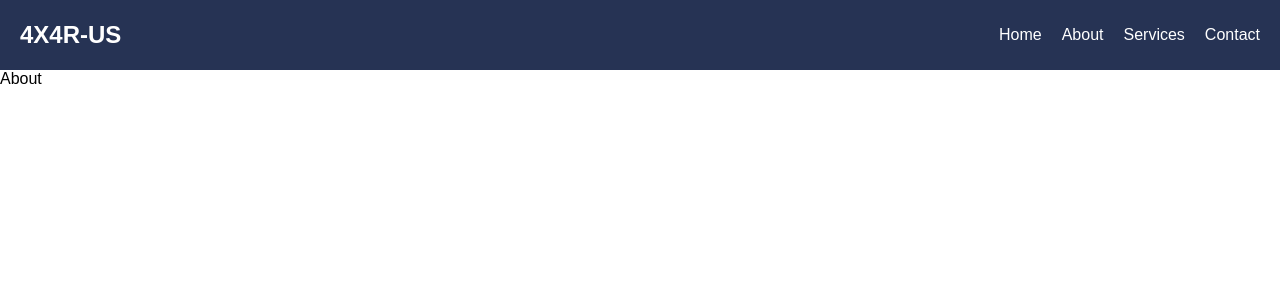
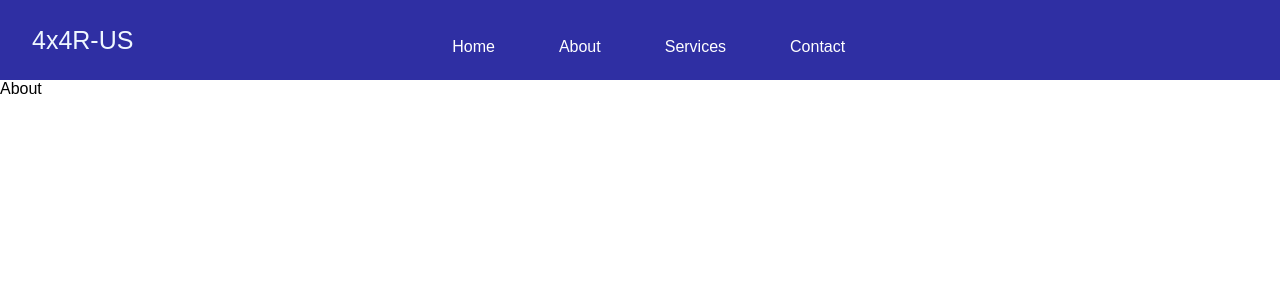
Before and after one commit to Gt9ight/4x4R-US, a React (Create React App) app: page /4x4R-US/about in a window 1280 px wide. Shown: the top 300 px of the page. Built offline with nearby package versions, Linux system fonts and the light colour scheme.

Commit message:
added functionality to navbar

```diff
--- a/package.json
+++ b/package.json
@@ -10,6 +10,7 @@
     "firebase": "^11.0.1",
     "react": "^18.3.1",
     "react-dom": "^18.3.1",
+    "react-icons": "^5.3.0",
     "react-router-dom": "^6.27.0",
     "react-scripts": "5.0.1",
     "web-vitals": "^2.1.4"
--- a/src/App.js
+++ b/src/App.js
@@ -3,17 +3,18 @@ import Home from "./components/home/Home";
 import Services from "./components/services/Services";
 import Contact from "./components/contact/Contact";
 import About from "./components/about/About";
+import Navbar from "./components/navbar/Navbar";
+
 
 function App() {
   return (
     <BrowserRouter basename="/4x4R-US">
+      <Navbar />
       <Routes>
-        <Route path="/">
-          <Route index element={<Home />} />
-          <Route path="/services" element={<Services/>}/>
-          <Route path="/contact" element={<Contact/>}/>
-          <Route path="/about" element={<About/>}/>
-        </Route>
+        <Route path="/" element={<Home />} />
+        <Route path="/services" element={<Services />} />
+        <Route path="/contact" element={<Contact />} />
+        <Route path="/about" element={<About />} />
       </Routes>
     </BrowserRouter>
   );
--- a/src/components/about/About.js
+++ b/src/components/about/About.js
@@ -1,10 +1,10 @@
-import React from 'react'
-import Navbar from '../navbar/Navbar'
+import React, { useState } from 'react';
+
 
 function About() {
   return (
     <div>
-        <Navbar/>
+
         <div>About</div>
     </div>
   )
--- a/src/components/contact/Contact.js
+++ b/src/components/contact/Contact.js
@@ -1,6 +1,7 @@
 // ContactForm.js
 import React, { useState } from 'react';
 import { db, addDoc, collection } from '../../utilis/Firebase';
+import Navbar from '../navbar/Navbar';
 import './contact.css'
 
 const ContactForm = () => {
@@ -32,6 +33,7 @@ const ContactForm = () => {
   };
 
   return (
+    <div>
     <div className="contact-form-container">
       <h2>Contact Us</h2>
       {success && <p className="success-message">Message sent successfully!</p>}
@@ -72,6 +74,7 @@ const ContactForm = () => {
         </button>
       </form>
     </div>
+    </div>
   );
 };
 
--- a/src/components/home/Home.js
+++ b/src/components/home/Home.js
@@ -9,18 +9,11 @@ import suspension from './suspension.webp'
 import gears from './gears.jpg'
 import wheel from './wheel.webp'
 import bumper from './bumper.png'
-import Navbar from '../navbar/Navbar';
+
 
 
 function Home() {
-    const [isOpen, setIsOpen] = useState(false);
 
-
-
-
-    const toggleMenu = () => {
-        setIsOpen(!isOpen);
-    };
 
     const mockBrands = [
         { name: 'Bilstein', imageSrc: Bilstein },
@@ -40,7 +33,7 @@ function Home() {
 
     return (
         <div>
-            <div><Navbar/></div>
+
 
             <div className="hero-container">
                 <div className="hero-text">
--- a/src/components/home/home.css
+++ b/src/components/home/home.css
@@ -10,81 +10,6 @@ body, html {
   background-color: rgb(229, 76, 30);
 }
 /* Navbar Styles */
-.navbar {
-  display: flex;
-  justify-content: space-between;
-  align-items: center;
-  padding: 10px 20px;
-  background-color: #263354;
-  color: white;
-  position: relative;
-  z-index: 1000; /* Add a high z-index */
-}
-
-.navbar-logo {
-  font-size: 1.5rem;
-  font-weight: bold;
-}
-
-/* Navbar links styling */
-.navbar-links {
-  display: flex;
-  list-style: none;
-  gap: 20px;
-  z-index: 1000; /* Ensure links also have a high z-index */
-}
-.navbar-links li a {
-  color: white;
-  text-decoration: none;
-  font-size: 1rem;
-}
-
-.navbar-links li a:hover {
-  color: #ddd;
-}
-
-/* Hamburger menu styling */
-.navbar-hamburger {
-  display: none;
-  flex-direction: column;
-  cursor: pointer;
-  gap: 5px;
-}
-
-.navbar-hamburger .bar {
-  width: 25px;
-  height: 3px;
-  background-color: white;
-}
-
-@media (max-width: 768px) {
-  .navbar-links {
-    position: absolute;
-    top: 60px;
-    right: 0;
-    left: 100%; /* Keep it fully off-screen initially */
-    background-color: #333;
-    flex-direction: column;
-    width: 100%;
-    height: calc(100vh - 60px);
-    transition: left 0.3s ease-in-out;
-    z-index: 1000; /* Ensure it's above other content */
-}
-
-.navbar-links.open {
-  left: 0; /* Slide in when open */
-}
-
-  .navbar-links li {
-    text-align: center;
-    margin: 20px 0;
-  }
-
-  .navbar-hamburger {
-    display: flex;
-  }
-
-}
 
 
 
@@ -101,7 +26,8 @@ body, html {
   justify-content: center; /* Center horizontally */
   color: white; /* Text color for contrast */
   text-align: center; /* Center text */
-  z-index: 1; /* Ensure it’s on top */
+  z-index: 1;
+
 }
 
 .hero-text {
--- a/src/components/navbar/Navbar.js
+++ b/src/components/navbar/Navbar.js
@@ -1,32 +1,31 @@
-import React, { useState, useRef } from 'react';
-import { Link } from 'react-router-dom';
+import React, {useState, useRef} from 'react'
 import './navbar.css'
+import { Link } from 'react-router-dom'
+import {FaBars, FaTimes} from 'react-icons/fa'
 
 function Navbar() {
 
-    const [isOpen, setIsOpen] = useState(false);
+    const navRef = useRef()
 
-
-
-
-    const toggleMenu = () => {
-        setIsOpen(!isOpen);
-    };
+    const showNavbar = () => {
+        navRef.current.classList.toggle('responsive_nav')
+    }
   return (
-    <nav className="navbar">
-    <div className="navbar-logo">4X4R-US</div>
-    <ul className={`navbar-links ${isOpen ? 'open' : ''}`}>
-        <li><Link to='/'>Home</Link></li>
-        <li><Link to='/about'>About</Link></li>
-        <li><Link to='/services'>Services</Link></li>
-        <li><Link to='/contact'>Contact</Link></li>
-    </ul>
-    <div className="navbar-hamburger" onClick={toggleMenu}>
-        <span className="bar"></span>
-        <span className="bar"></span>
-        <span className="bar"></span>
-    </div>
-</nav>
+    <header>
+        <Link className='logo' to='/'>4x4R-US</Link>
+        <nav ref={navRef}>
+            <Link to='/' onClick={showNavbar}>Home</Link>
+            <Link to='/about' onClick={showNavbar}>About</Link>
+            <Link to='/services' onClick={showNavbar}>Services</Link>
+            <Link to='/contact' onClick={showNavbar}>Contact</Link>
+            <buutton className='nav-btn nav-close-btn' onClick={showNavbar}>
+                <FaTimes/>
+            </buutton>
+        </nav>
+        <button  className='nav-btn' onClick={showNavbar}>
+            <FaBars/>
+        </button>
+    </header>
   )
 }
 
--- a/src/components/navbar/navbar.css
+++ b/src/components/navbar/navbar.css
@@ -1,76 +1,81 @@
-/* Navbar Styles */
-.navbar {
-    display: flex;
-    justify-content: space-between;
-    align-items: center;
-    padding: 10px 20px;
-    background-color: #263354;
-    color: white;
-    position: relative;
-    z-index: 1000; /* Add a high z-index */
+*{
+  padding: 0;
+  margin: 0;
+  box-sizing: border-box;
 }
 
-  .navbar-logo {
-    font-size: 1.5rem;
-    font-weight: bold;
+header{
+  display: flex;
+  align-items: center;
+  justify-content: space-between;
+  height: 80px;
+  padding: 0 2rem;
+  background-color: rgb(47, 47, 163);
+  color: white;
+  position: relative; /* Ensure it's positioned for z-index */
+  z-index: 10;
+}
+.logo{
+  text-decoration: none;
+  color: aliceblue;
+  font-weight: 400;
+  font-size: 25px;
 }
 
-  /* Navbar links styling */
-  .navbar-links {
-    display: flex;
-    list-style: none;
-    gap: 20px;
-    z-index: 1000; /* Ensure links also have a high z-index */
-  }
-  .navbar-links li a {
+nav a{
+  margin: 0 2rem;
   color: white;
   text-decoration: none;
-    font-size: 1rem;
 }
 
-  .navbar-links li a:hover {
-    color: #ddd;
+nav a:hover{
+  color: aqua;
 }
 
-  /* Hamburger menu styling */
-  .navbar-hamburger {
-    display: none;
-    flex-direction: column;
+header .nav-btn{
+  padding: 5px;
   cursor: pointer;
-    gap: 5px;
+  background: transparent;
+  border: none;
+  outline: none;
+  color: aliceblue;
+  visibility: hidden;
+  opacity: 0;
+  font-size: 2rem;
 }
 
-  .navbar-hamburger .bar {
-    width: 25px;
-    height: 3px;
-    background-color: white;
+@media only screen and (max-width: 1024px){
+  header .nav-btn{
+    visibility: visible;
+    opacity: 1;
   }
 
-  @media (max-width: 768px) {
-    .navbar-links {
-      position: absolute;
-      top: 60px;
-      right: 0;
-      left: 100%; /* Keep it fully off-screen initially */
-      background-color: #333;
+  header nav{
+    position: fixed;
+    top: 0;
+    left: 0;
+    height: 100%;
+    width: 100%;
+    display: flex;
     flex-direction: column;
-      width: 100%;
-      height: calc(100vh - 60px);
-      transition: left 0.3s ease-in-out;
-      z-index: 1000; /* Ensure it's above other content */
+    align-items: center;
+    justify-content: center;
+    gap: 1.5rem;
+    background-color: rgb(47, 47, 163);
+    transition: 1s;
+    transform: translateY(-100vh);
   }
 
-  .navbar-links.open {
-    left: 0; /* Slide in when open */
+  header .responsive_nav{
+    transform: none;
   }
-
-    .navbar-links li {
-      text-align: center;
-      margin: 20px 0;
+  nav .nav-close-btn {
+    position: absolute;
+    top: 2rem;
+    right: 2rem;
   }
-
-    .navbar-hamburger {
-      display: flex;
+  nav a{
+    font-size: 1.5rem;
   }
 
 }
--- a/src/components/services/Services.js
+++ b/src/components/services/Services.js
@@ -1,10 +1,10 @@
-import React from 'react'
-import Navbar from '../navbar/Navbar'
+import React, { useState } from 'react';
+
 
 function Services() {
   return (
     <div>
-        <Navbar/>
+
         <div>services</div>
     </div>
   )
```
Also changed, not shown: 1 other file (tests, documents, lock files or other folders). Lines whose indentation alone changed are shown as unchanged.
